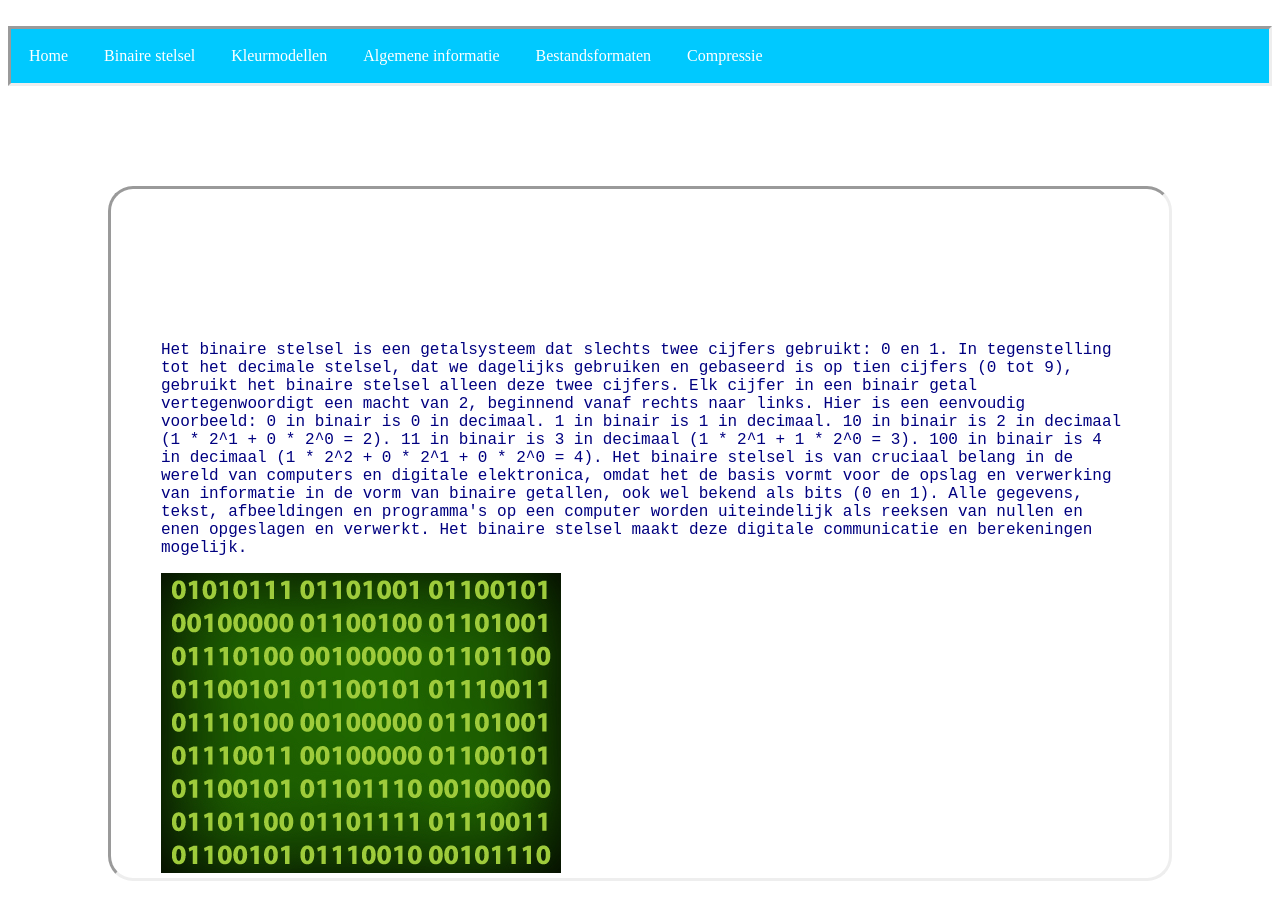
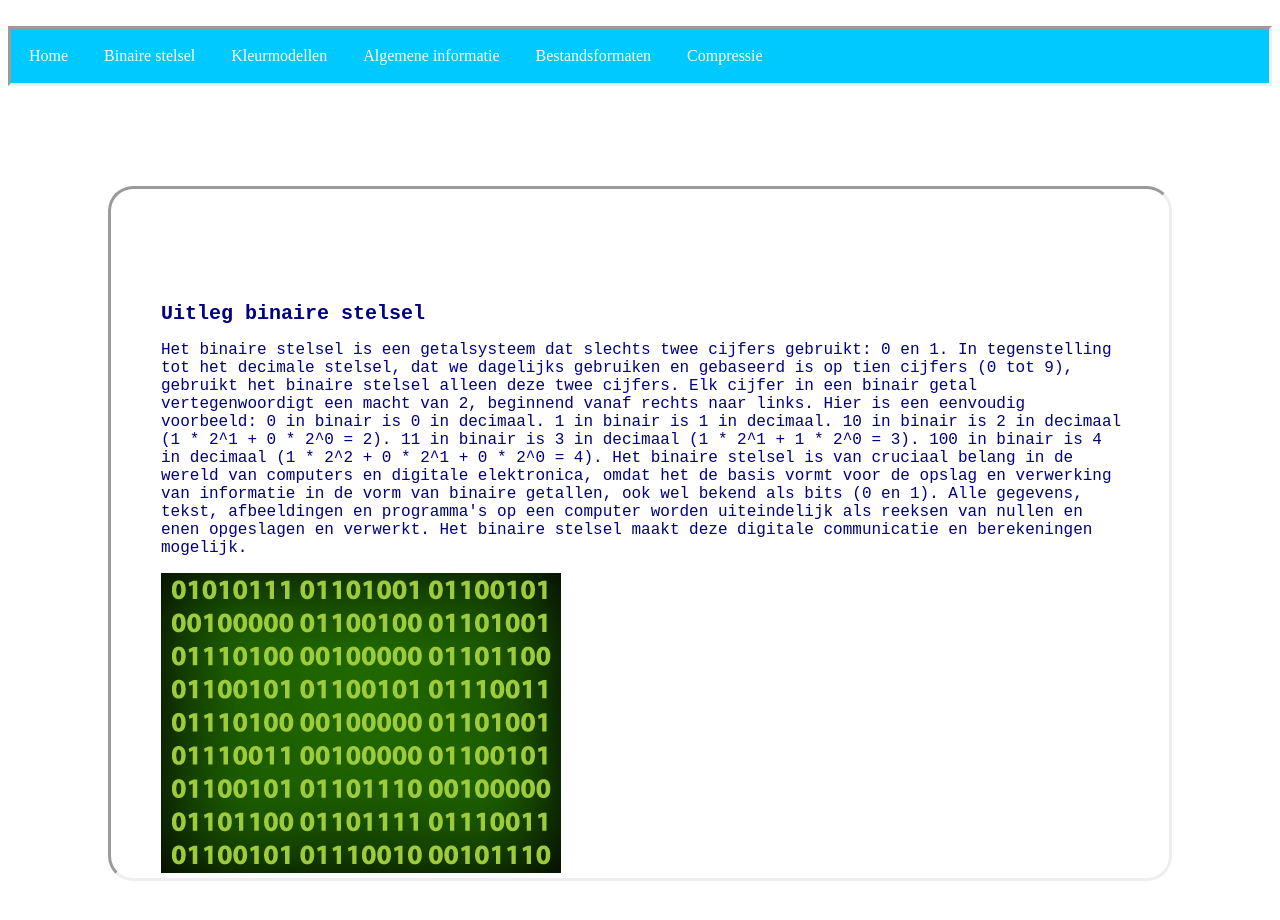
Before and after one commit to Eva1ine/Eva1ine.github.io, a plain HTML site: page binairstelsel.html in a window 1280 px wide. Drawn offline with Linux system fonts and the light colour scheme.

Commit message:
Update opmaak.css

```diff
--- a/opmaak.css
+++ b/opmaak.css
@@ -37,6 +37,6 @@
 
     h1{
       font-family: Lucida, Monospace;
-      color: White;
+      color: #000080;
       font-size: 20px; /grootte van de tekst/
     }
```
